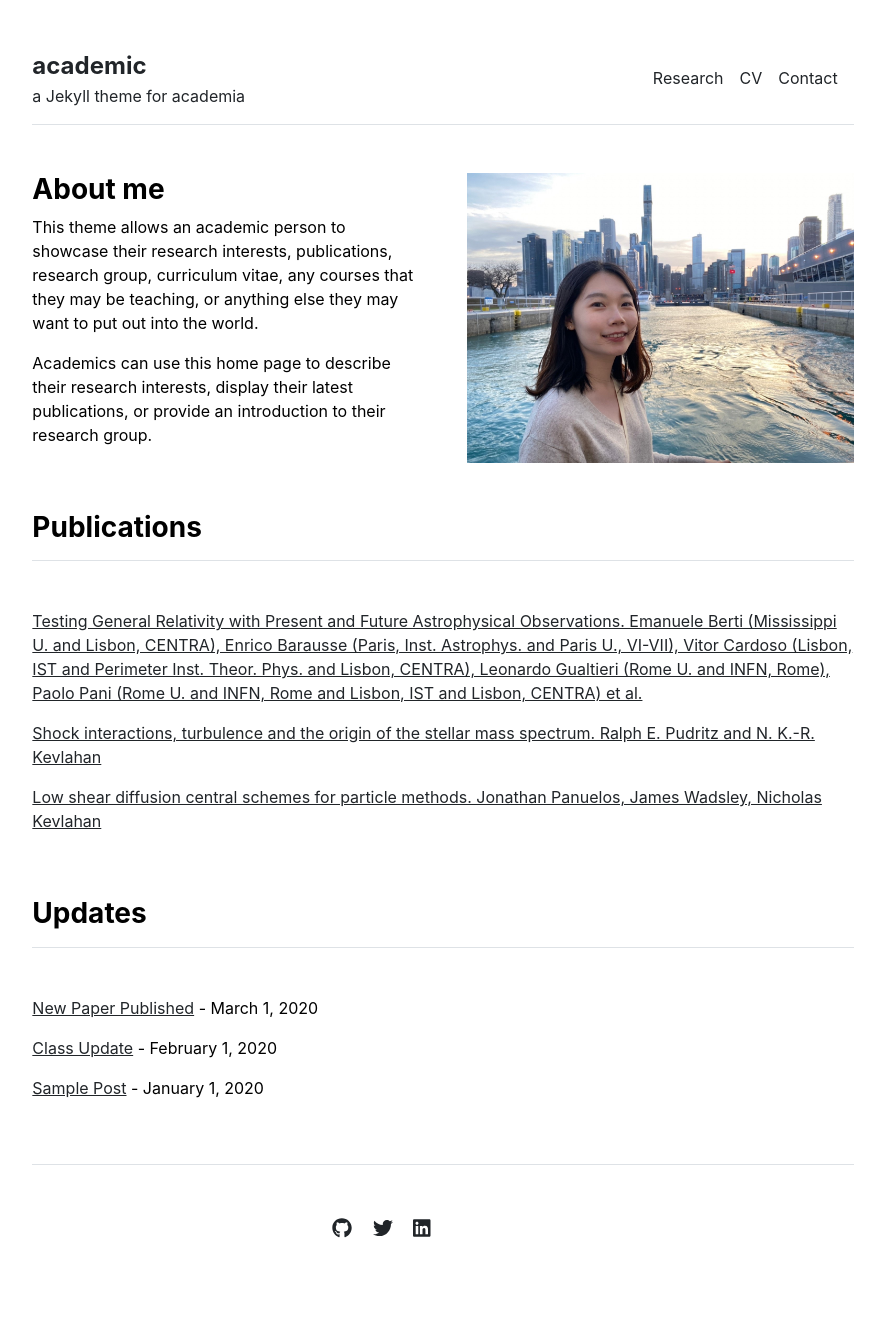
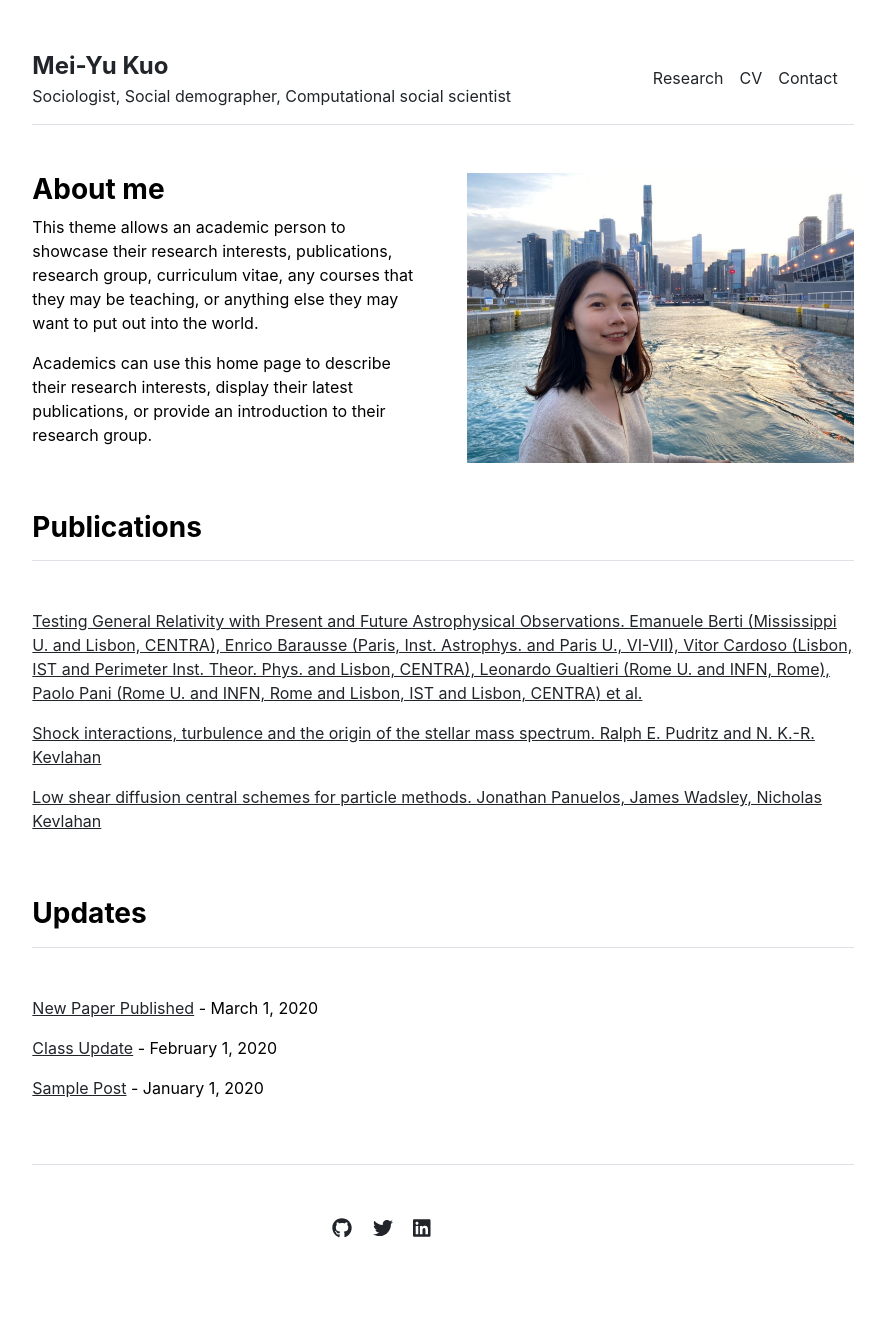
Before and after one commit to meisbase/meisbase.github.io, a Jekyll site: the page built from index.md, in a window 1280 px wide. Shown: the whole page, without its empty margins (197-1082 px from the left). Built offline with Jekyll 4.4.1, drawn with Linux system fonts in a browser that asks for light colours.

Commit message:
Update _config.yml

```diff
--- a/_config.yml
+++ b/_config.yml
@@ -1,4 +1,4 @@
 url: "" # the base hostname & protocol for your site, e.g. http://example.com
 baseurl: "" # the subpath of your site, e.g. /blog
-title: "academic" # the name of your site, e.g. ACME Corp.
-description: "a Jekyll theme for academia"
+title: "Mei-Yu Kuo" # the name of your site, e.g. ACME Corp.
+description: "Sociologist, Social demographer, Computational social scientist"
```
